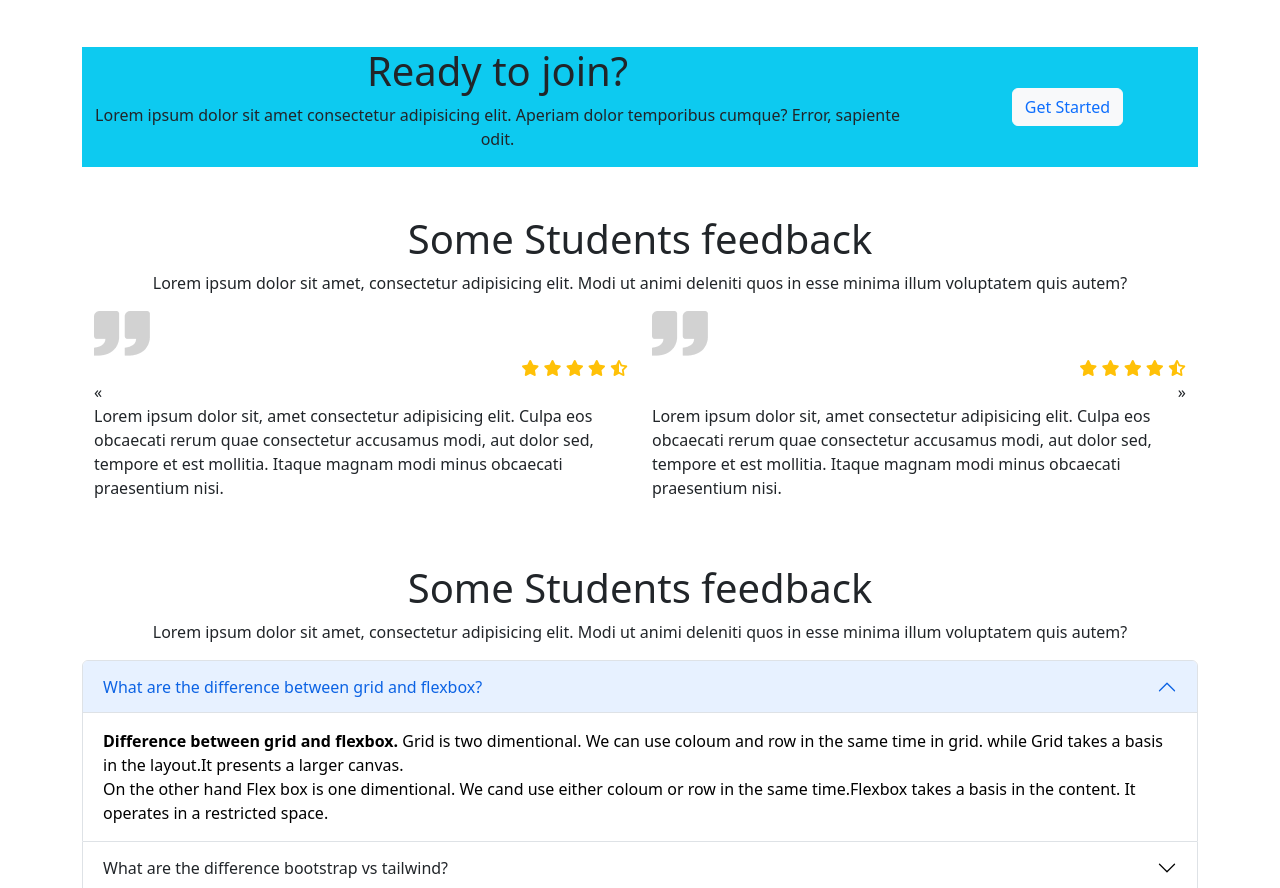
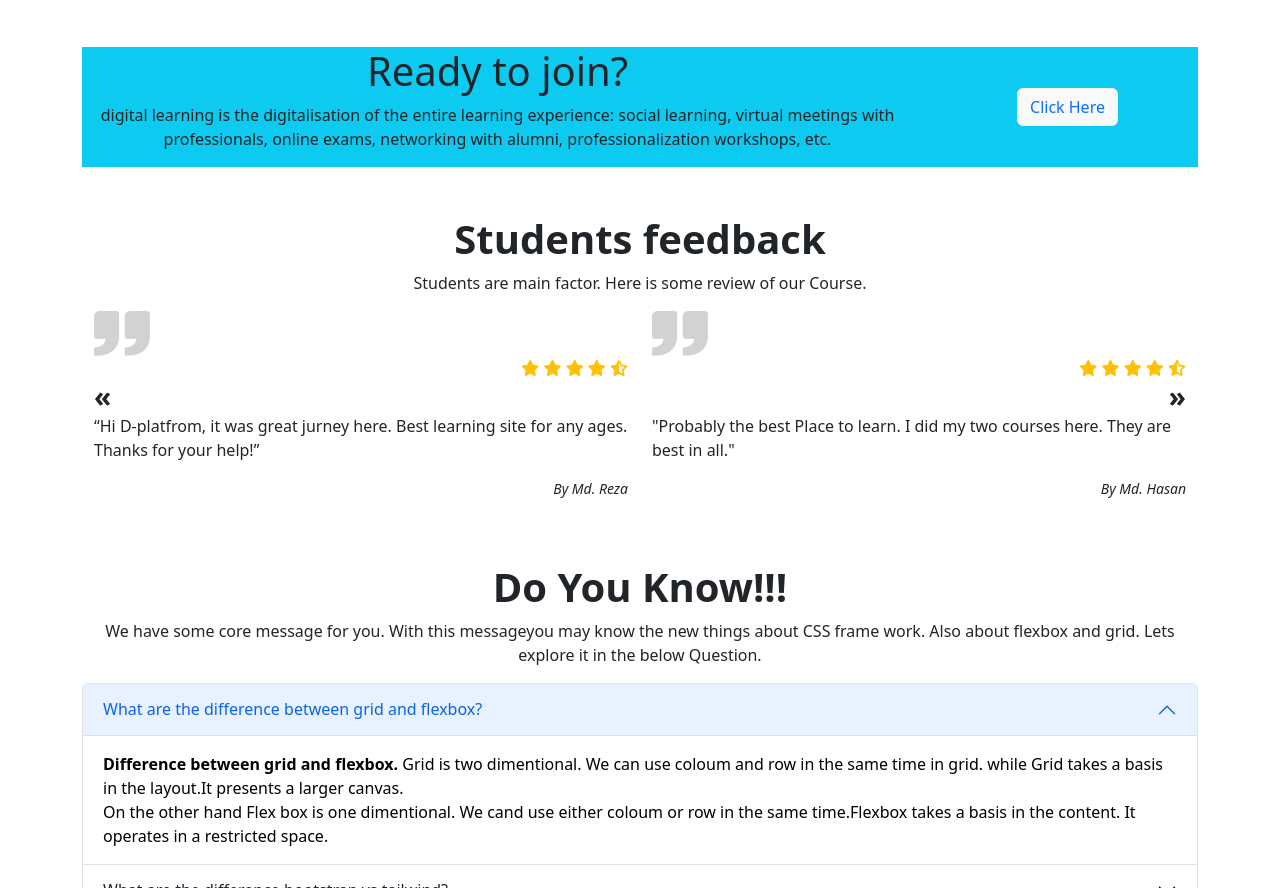
Before and after one commit to Rezarockymd/tech-web-assignment, a plain HTML site: page index.html in a window 1280 px wide. Shown: the part 2180-3068 px from the top of the page. Drawn offline with nearby package versions, Linux system fonts and the light colour scheme.

Commit message:
resposive done

```diff
--- a/index.html
+++ b/index.html
@@ -35,7 +35,7 @@
                                     <a class="nav-link" href="#course">Courses</a>
                                 </li>
                                 <li class="nav-item">
-                                    <a class="nav-link" href="#">Deals</a>
+                                    <a class="nav-link" href="#deal">Deals</a>
                                 </li>
                                 <li class="nav-item">
                                     <a class="nav-link" href="#institute">Success</a>
@@ -50,7 +50,7 @@
                         </div>
                         <div>
                             <form class="container-fluid ">
-                                <button class="btn btn-outline-success me-2 text-primary"
+                                <button class="btn btn-outline-success me-2 text-primary" data-bs-toggle="modal" data-bs-target="#mymodal"
                                     type="button">Registrar</button>
                             </form>
                         </div>
@@ -205,7 +205,7 @@
                 <button type="button" class="btn btn-primary ">View More Courses</button>
             </div>
         </section>
-        <section class="container my-5" id="institute">
+        <section class="container my-5" id="deal">
             <!-- explore Learning sec start  -->
 
             <div class="row align-items-center border border-warning">
@@ -251,11 +251,28 @@
                 <div class="row ">
                     <div class="w-fluid text-center col-12 col-md-9">
                         <h1>Ready to join?</h1>
-                        <p>Lorem ipsum dolor sit amet consectetur adipisicing elit. Aperiam dolor temporibus cumque?
-                            Error, sapiente odit.</p>
+                        <p>digital learning is the digitalisation of the entire learning experience: social learning, virtual meetings with professionals, online exams, networking with alumni, professionalization workshops, etc.</p>
                     </div>
                     <div class="w-fluid text-center col-12 col-md-3 d-flex justify-content-center align-items-center">
-                        <button type="button" class="btn btn-light text text-primary">Get Started</button>
+                        <button class="btn btn-light text text-primary" data-bs-toggle="modal" data-bs-target="#mymodal">Click Here</button>
+                    </div>
+
+                    <div class="modal" id="mymodal">
+                        <div class="modal-dialog">
+                            <div class="modal-content d-flex">
+                                <div class="modal-header">
+                                    <h4 class="modal-title">Registration</h4>
+                                    <div class="modal-content">
+                                        Lorem ipsum dolor sit, amet consectetur adipisicing elit. Natus sit optio cupiditate.
+                                    </div>
+                                    <div class="modal-footer">
+                                        <button class="btn btn-info">Close</button>
+                                        <button class="btn btn-info">Send</button>
+                                    </div>
+                                </div>
+                            </div>
+                        </div>
+
                     </div>
                 </div>
             </div>
@@ -263,13 +280,12 @@
 
         </section>
         <!-- join form End  -->
-        <section class="container">
+        <section class="container" id="institute">
             <!-- student feedback start  -->
             <div>
                 <div class="text-center">
-                    <h1>Some Students feedback</h1>
-                    <p>Lorem ipsum dolor sit amet, consectetur adipisicing elit. Modi ut animi deleniti quos in esse
-                        minima illum voluptatem quis autem?</p>
+                    <h1 class="fw-bold">Students feedback</h1>
+                    <p>Students are main factor. Here is some review of our Course.</p>
 
                 </div>
                 <div class="container ">
@@ -288,13 +304,15 @@
                                     <i class="fa-solid fa-star-half-stroke"></i>
                                 </div>
 
-                                <p class=""><a class="page-link" href="#" aria-label="Previous">
+                                <p class=""><span class="text-start fw-bold h3" >
+                                    <a class="page-link " href="#" aria-label="Previous">
 
                                         <span aria-hidden="true">&laquo;</span>
                                         <span class="sr-only">Previous</span>
-                                    </a>Lorem ipsum dolor sit, amet consectetur adipisicing elit. Culpa eos obcaecati
-                                    rerum quae consectetur accusamus modi, aut dolor sed, tempore et est mollitia.
-                                    Itaque magnam modi minus obcaecati praesentium nisi.</p>
+                                </span>
+                                    </a>“Hi D-platfrom, it was great jurney here. Best learning site for any ages. Thanks for your help!”</p>
+                                    <p></p>
+                                    <p class="small text-end fst-italic">By Md. Reza</p>
 
 
                             </div>
@@ -309,13 +327,14 @@
                                     <i class="fa-solid fa-star"></i>
                                     <i class="fa-solid fa-star-half-stroke"></i>
                                 </div>
-                                <p class=""> <span class="text-end"><a class="page-link" href="#"
+                                <p class=""> <span class="text-end fw-bold h3"><a class="page-link" href="#"
                                             aria-label="Next">
                                             <span aria-hidden="true">&raquo;</span>
-                                            <span class="sr-only">Next</span></span>
-                                    </a>Lorem ipsum dolor sit, amet consectetur adipisicing elit. Culpa eos obcaecati
-                                    rerum quae consectetur accusamus modi, aut dolor sed, tempore et est mollitia.
-                                    Itaque magnam modi minus obcaecati praesentium nisi.</p>
+                                            <span class="sr-only ">Next</span></span>
+                                    </a>
+                                    "Probably the best Place to learn. I did my two courses here. They are best in all."</p>
+                                    <p></p>
+                                    <p class="small text-end fst-italic">By Md. Hasan</p>
 
                             </div>
 
@@ -330,9 +349,8 @@
             <!-- Frequent Ask Question added  -->
             <div>
                 <div class="text-center">
-                    <h1>Some Students feedback</h1>
-                    <p>Lorem ipsum dolor sit amet, consectetur adipisicing elit. Modi ut animi deleniti quos in esse
-                        minima illum voluptatem quis autem?</p>
+                    <h1 class="fw-bold">Do You Know!!!</h1>
+                    <p>We have some core message for you. With this messageyou may know the new things about CSS frame work. Also about flexbox and grid. Lets explore it in the below Question.</p>
 
                 </div>
             </div>
```
